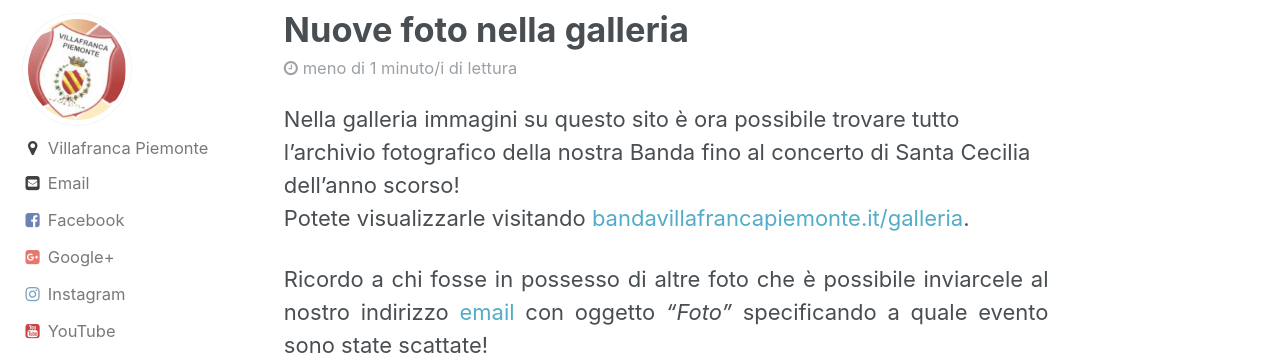
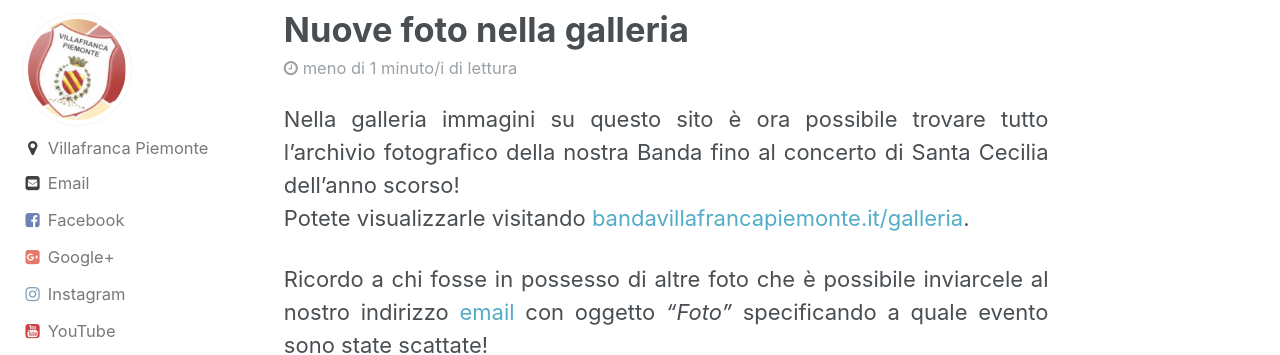
Before and after one commit to BandaVillaSCecilia/BandaVillaSCecilia.github.io, a Jekyll site: the page built from _posts/2017-06-11-Nuove foto nella galleria.md, in a window 1280 px wide. Shown: the part 131-486 px from the top of the page. Built offline with Jekyll 4.4.1, drawn with Linux system fonts in a browser that asks for light colours.

Commit message:
fix justify

```diff
--- a/_posts/2017-06-11-Nuove foto nella galleria.md
+++ b/_posts/2017-06-11-Nuove foto nella galleria.md
@@ -3,6 +3,7 @@ layout: single
 ---
 Nella galleria immagini su questo sito è ora possibile trovare tutto l'archivio fotografico della nostra Banda fino al concerto di Santa Cecilia dell'anno scorso!
 Potete visualizzarle visitando [bandavillafrancapiemonte.it/galleria](/galleria).
+{: .text-justify}
 
 Ricordo a chi fosse in possesso di altre foto che è possibile inviarcele al nostro indirizzo [email](mailto:info@bandavillafrancapiemonte.it) con oggetto *"Foto"* specificando a quale evento sono state scattate!
 {: .text-justify}
```
